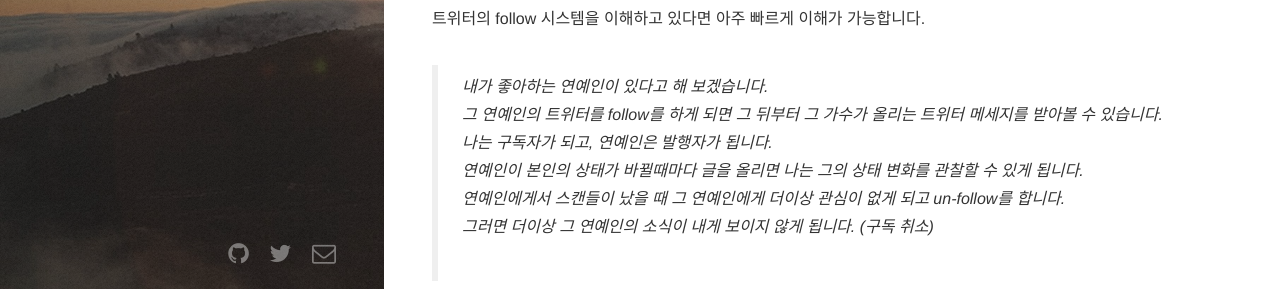
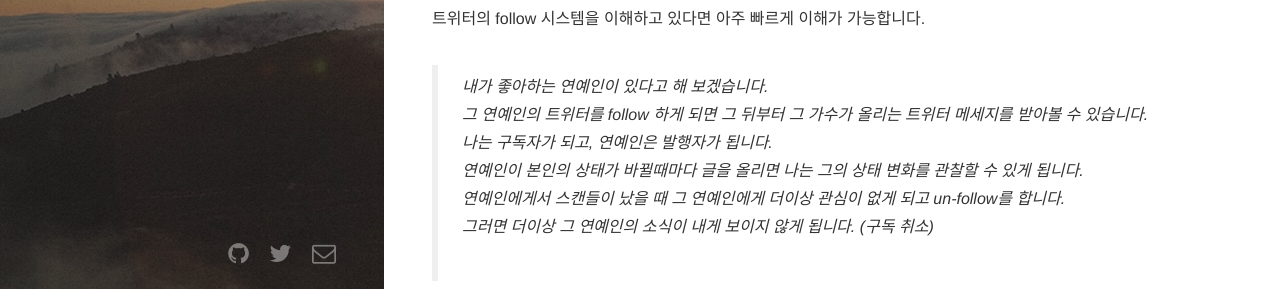
Before and after one commit to Jinkwon/bdyne, a Jekyll site: the page built from _posts/2016-11-22-observer-pattern.markdown, in a window 1280 px wide and 900 px high. Shown: the part 421-710 px from the top of the window. Built offline with Jekyll 4.4.1, drawn with Linux system fonts in a browser that asks for light colours; some of the changed text lies outside the part shown.

Commit message:
task: update wrong spell

```diff
--- a/_posts/2016-11-22-observer-pattern.markdown
+++ b/_posts/2016-11-22-observer-pattern.markdown
@@ -15,7 +15,7 @@ categories: jekyll update
 트위터의 follow 시스템을 이해하고 있다면 아주 빠르게 이해가 가능합니다.
 
 > 내가 좋아하는 연예인이 있다고 해 보겠습니다.
-> 그 연예인의 트위터를 follow를 하게 되면 그 뒤부터 그 가수가 올리는 트위터 메세지를 받아볼 수 있습니다.
+> 그 연예인의 트위터를 follow 하게 되면 그 뒤부터 그 가수가 올리는 트위터 메세지를 받아볼 수 있습니다.
 > 나는 구독자가 되고, 연예인은 발행자가 됩니다.
 > 연예인이 본인의 상태가 바뀔때마다 글을 올리면 나는 그의 상태 변화를 관찰할 수 있게 됩니다.
 > 연예인에게서 스캔들이 났을 때 그 연예인에게 더이상 관심이 없게 되고 un-follow를 합니다.
```
Also changed, not shown: other parts of _posts/2016-11-22-observer-pattern.markdown (+1 -1 lines).
